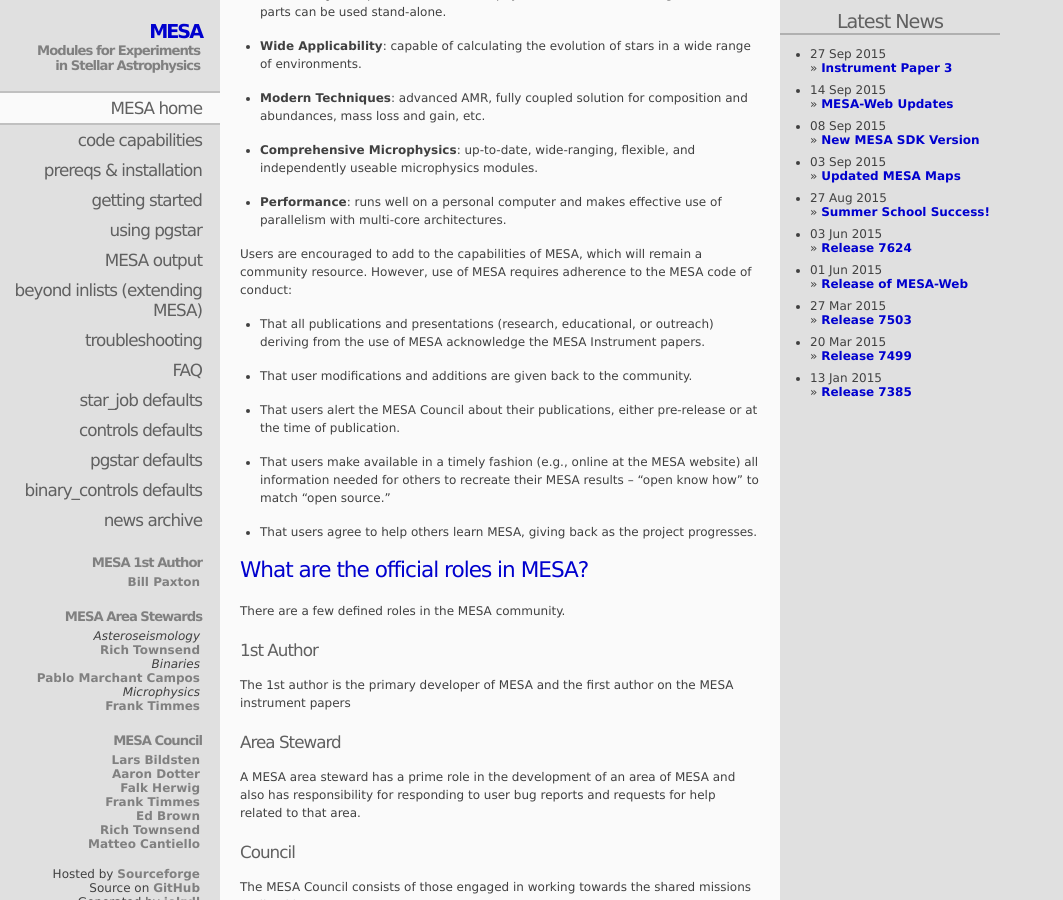
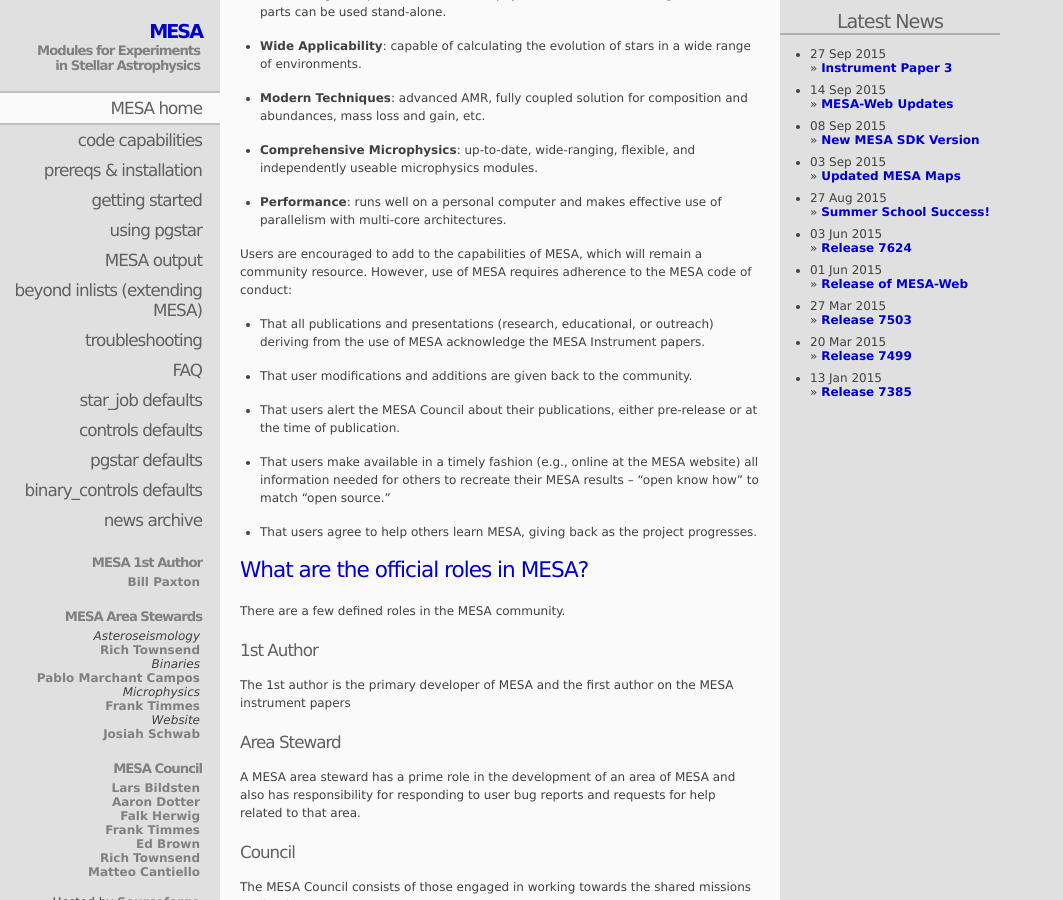
Before and after one commit to MESAHub/mesa-website, a Jekyll site: the page built from 00-index.markdown, in a window 1280 px wide and 900 px high, scrolled down 454 px. Shown: the whole window, without its empty margins (0-1063 px from the left). Built offline with Jekyll 4.4.1, drawn with Linux system fonts in a browser that asks for light colours; Markdown is read by kramdown in place of the engine named in the settings.

Commit message:
Add Josiah as website steward

```diff
--- a/_includes/leftside.html
+++ b/_includes/leftside.html
@@ -30,6 +30,9 @@
   <li><a href="http://www.astro.uni-bonn.de/~pablo/">Pablo Marchant Campos</a></li>
   <li><i>Microphysics</i>
   <li><a href="http://cococubed.asu.edu/">Frank Timmes</a></li>
+  <li><i>Website</i>
+  <li><a href="https://yoshiyahu.org/">Josiah Schwab</a></li>
+
 </ul>
 
 <h3><a href="/#role-council">MESA Council</a></h3>
```
